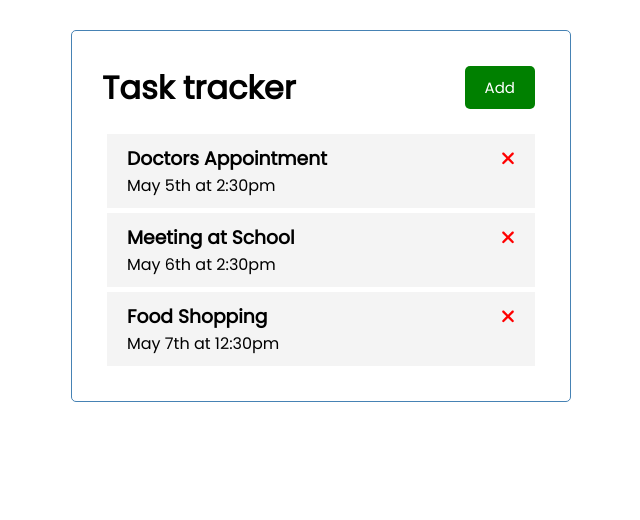
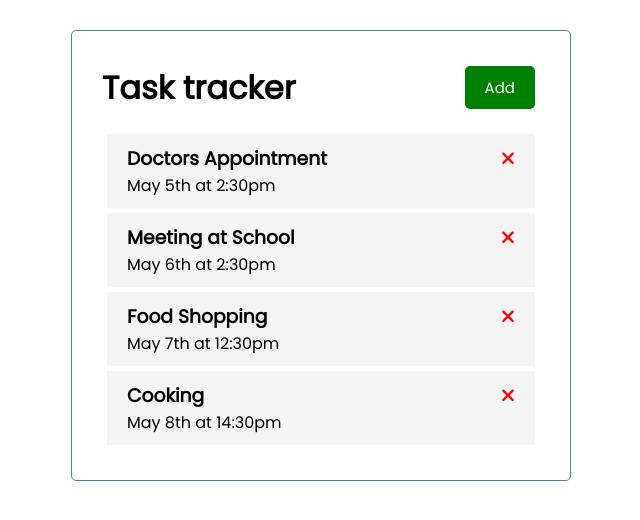
Before and after one commit to Anton9512/angular-task-tracker-app, an Angular app: page / in a window 1280 px wide. Shown: the top 520 px of the page, without its empty margins (319-959 px from the left). Built offline with nearby package versions, Linux system fonts and the light colour scheme; data requests are answered from the project's data file.

Commit message:
Deleting tasks

```diff
--- a/db.json
+++ b/db.json
@@ -34,6 +34,12 @@
       "text": "Food Shopping",
       "day": "May 7th at 12:30pm",
       "reminder": false
+    },
+    {
+      "id": 4,
+      "text": "Cooking",
+      "day": "May 8th at 14:30pm",
+      "reminder": false
     }
   ]
 }
--- a/src/app/components/task-item/task-item.component.html
+++ b/src/app/components/task-item/task-item.component.html
@@ -1,7 +1,11 @@
 <div class="task">
   <h3>
     {{ task.text }}
-    <fa-icon [ngStyle]="{ color: 'red' }" [icon]="faTimes"></fa-icon>
+    <fa-icon
+      (click)="onDelete(task)"
+      [ngStyle]="{ color: 'red' }"
+      [icon]="faTimes"
+    ></fa-icon>
   </h3>
   <p>{{ task.day }}</p>
 </div>
--- a/src/app/components/task-item/task-item.component.ts
+++ b/src/app/components/task-item/task-item.component.ts
@@ -1,4 +1,4 @@
-import { Component, Input, OnInit } from '@angular/core';
+import { Component, Input, OnInit, Output, EventEmitter } from '@angular/core';
 import { Task } from 'src/app/Task';
 import { faTimes } from '@fortawesome/free-solid-svg-icons';
 
@@ -9,9 +9,14 @@ import { faTimes } from '@fortawesome/free-solid-svg-icons';
 })
 export class TaskItemComponent implements OnInit {
   @Input() task!: Task;
+  @Output() onDeleteTask: EventEmitter<Task> = new EventEmitter();
   faTimes = faTimes;
 
   constructor() {}
 
   ngOnInit(): void {}
+
+  onDelete(task: any) {
+    this.onDeleteTask.emit(task);
+  }
 }
--- a/src/app/components/tasks/tasks.component.html
+++ b/src/app/components/tasks/tasks.component.html
@@ -1 +1,5 @@
-<app-task-item *ngFor="let task of tasks" [task]="task"></app-task-item>
+<app-task-item
+  (onDeleteTask)="deleteTask(task)"
+  *ngFor="let task of tasks"
+  [task]="task"
+></app-task-item>
--- a/src/app/components/tasks/tasks.component.ts
+++ b/src/app/components/tasks/tasks.component.ts
@@ -16,4 +16,12 @@ export class TasksComponent implements OnInit {
   ngOnInit(): void {
     this.taskService.getTasks().subscribe((tasks) => (this.tasks = tasks));
   }
+
+  deleteTask(task: Task) {
+    this.taskService
+      .deleteTask(task)
+      .subscribe(
+        () => (this.tasks = this.tasks.filter((t) => t.id !== task.id))
+      );
+  }
 }
--- a/src/app/services/task.service.ts
+++ b/src/app/services/task.service.ts
@@ -14,4 +14,8 @@ export class TaskService {
   getTasks(): Observable<Task[]> {
     return this.http.get<Task[]>(this.apiUrl);
   }
+  deleteTask(task: Task): Observable<Task> {
+    const url = `${this.apiUrl}/${task.id}`;
+    return this.http.delete<Task>(url);
+  }
 }
```
